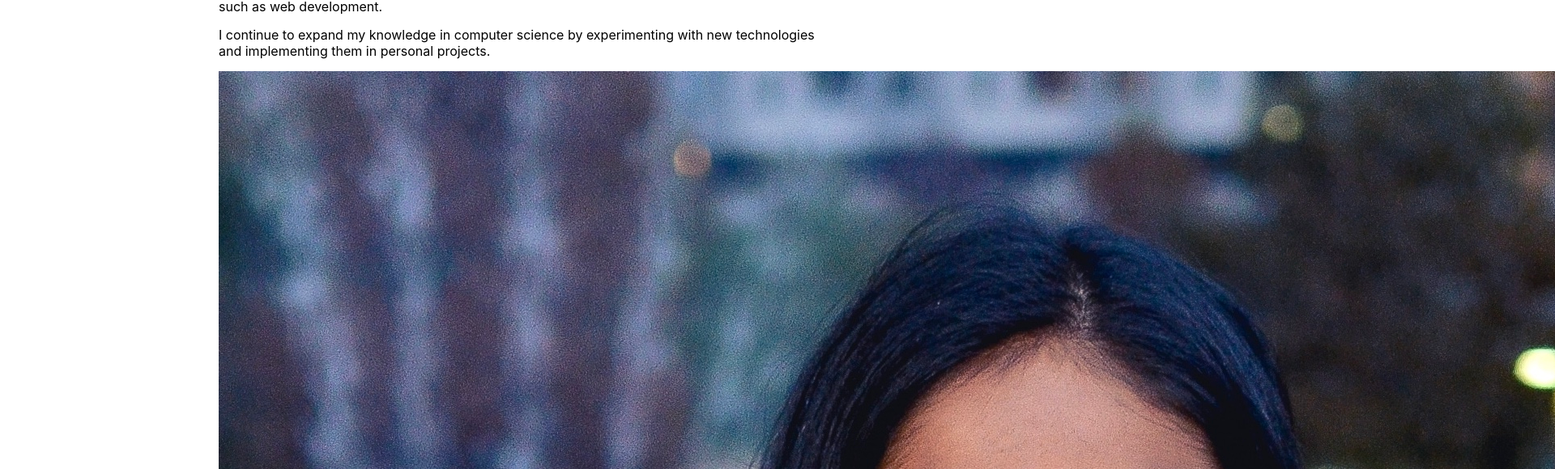
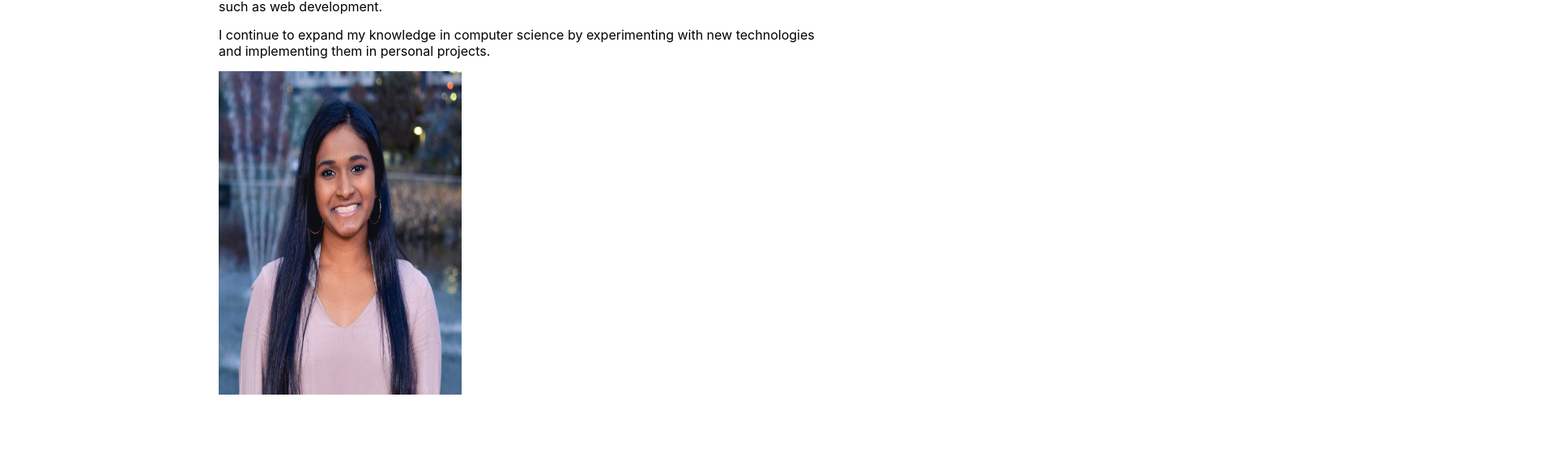
Before and after one commit to kirtanamogili/web, a React (Create React App) app: page / in a window 1280 px wide. Shown: the part 1036-1616 px from the top of the page at 81% size, 1920 px wide, since content can reach past the window. After the commit the page ends 1524 px from the top, so only its background shows below. Built offline with nearby package versions, Linux system fonts and the light colour scheme.

Commit message:
Home page CSS modifications

```diff
--- a/src/App.css
+++ b/src/App.css
@@ -92,3 +92,9 @@
 body {
   padding-bottom: 15px;
 }
+
+.profilepic {
+  float: left;
+  height: 400px;
+  width: 300px;
+}
```
